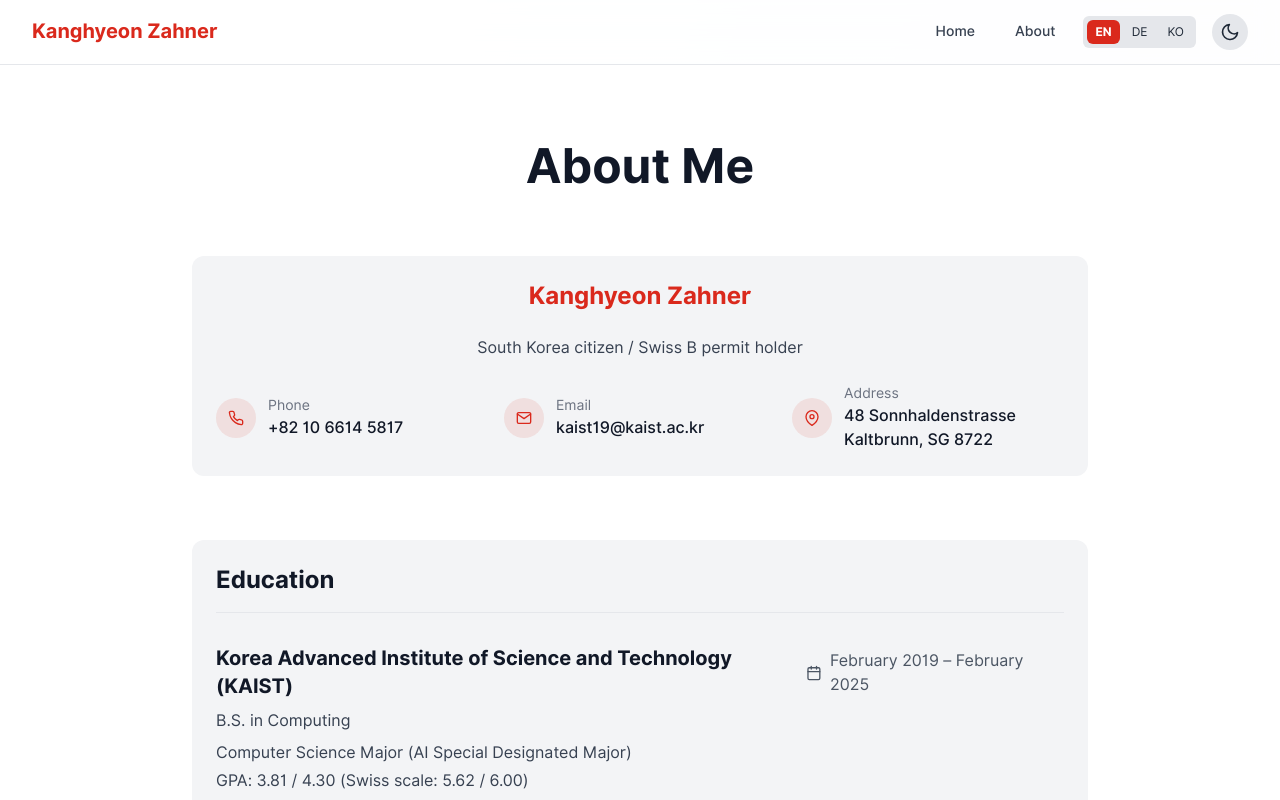
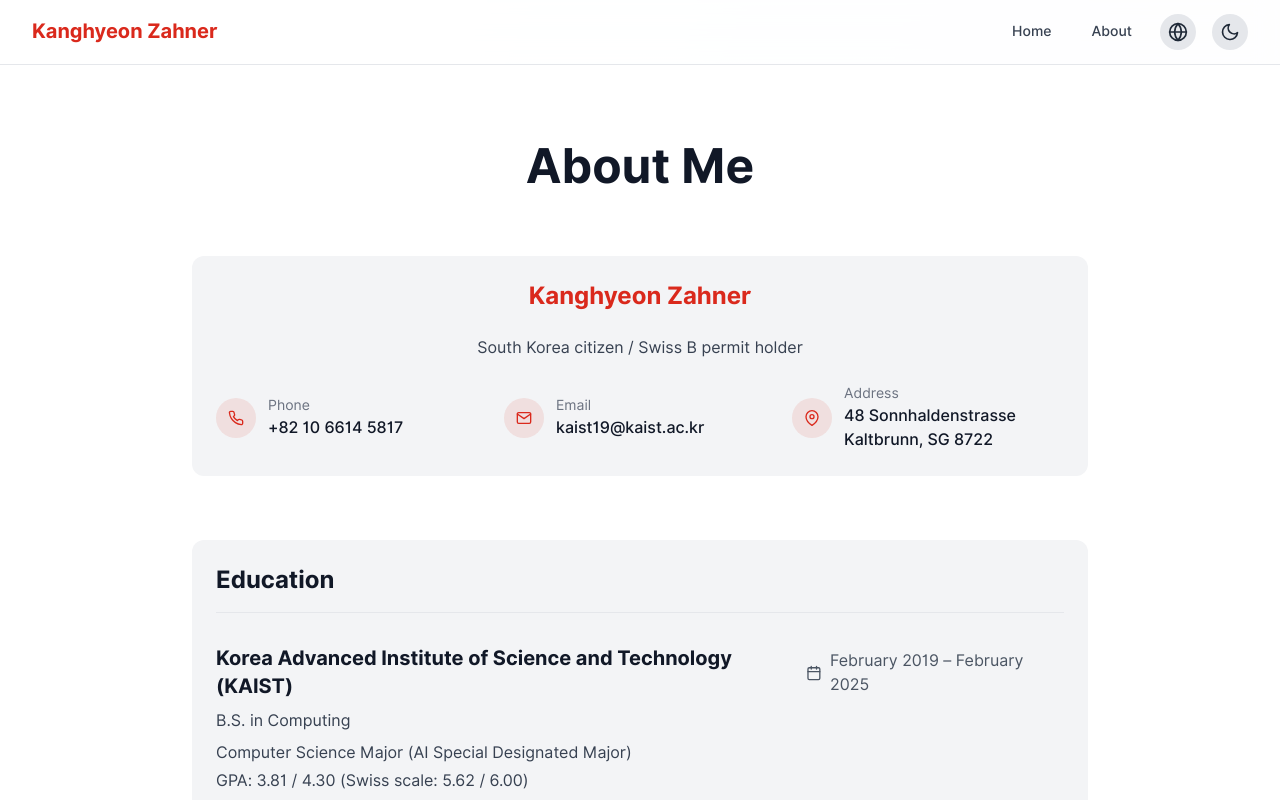
Before and after one commit to KAIST19/kzahner, a React (Vite) app: page /about in a window 1280 px wide. Shown: the top 800 px of the page. Built offline with nearby package versions, Linux system fonts and the light colour scheme.

Commit message:
Add hover dropdown for language selection and glass card for Learn About Me section

```diff
--- a/src/components/LanguageToggle.jsx
+++ b/src/components/LanguageToggle.jsx
@@ -1,31 +1,58 @@
-import React from 'react';
+import React, { useState } from 'react';
 import { useLanguage } from '../contexts/LanguageContext';
+import { FiGlobe } from 'react-icons/fi';
 
 const LanguageToggle = () => {
   const languages = [
-    { code: 'en', label: 'EN', fullName: 'English' },
-    { code: 'de', label: 'DE', fullName: 'Deutsch' },
-    { code: 'ko', label: 'KO', fullName: '한국어' }
+    { code: 'en', fullName: 'English' },
+    { code: 'de', fullName: 'Deutsch' },
+    { code: 'ko', fullName: '한국어' }
   ];
 
   const { language, changeLanguage } = useLanguage();
+  const [isOpen, setIsOpen] = useState(false);
+
+  const handleLanguageChange = (langCode) => {
+    changeLanguage(langCode);
+    setIsOpen(false);
+  };
+
+  // Find current language
+  const currentLang = languages.find(lang => lang.code === language) || languages[0];
 
   return (
-    <div className="flex items-center space-x-1 px-1 py-1 rounded-md bg-gray-200 dark:bg-gray-800">
+    <div
+      className="relative inline-block"
+      onMouseEnter={() => setIsOpen(true)}
+      onMouseLeave={() => setIsOpen(false)}
+    >
+      <button
+        className="p-2 rounded-full bg-gray-200 dark:bg-gray-800 text-gray-800 dark:text-gray-200 hover:bg-gray-300 dark:hover:bg-gray-700 focus:outline-none focus:ring-2 focus:ring-teal-400"
+        aria-label="Change language"
+      >
+        <div className="flex items-center">
+          <FiGlobe size={20} />
+        </div>
+      </button>
+
+      <div
+        className={`absolute right-0 top-full pt-1 w-32 z-50 ${!isOpen ? 'hidden' : 'block'}`}
+        style={{ marginTop: '0' }}
+      >
+        <div className="py-1 bg-white dark:bg-gray-800 rounded-md shadow-lg border border-gray-200 dark:border-gray-700">
           {languages.map((lang) => (
             <button
               key={lang.code}
-          onClick={() => changeLanguage(lang.code)}
-          className={`text-xs px-2 py-1 rounded-md focus:outline-none ${language === lang.code
-            ? 'bg-[rgb(218,41,28)] text-white font-bold'
-            : 'text-gray-800 dark:text-gray-200 hover:bg-gray-300 dark:hover:bg-gray-700'
+              onClick={() => handleLanguageChange(lang.code)}
+              className={`flex items-center px-4 py-2 text-sm w-full text-left hover:bg-gray-100 dark:hover:bg-gray-700 ${language === lang.code ? 'bg-gray-100 dark:bg-gray-700 text-[rgb(218,41,28)] font-semibold' : 'text-gray-700 dark:text-gray-300'
                 }`}
-          aria-label={`Switch to ${lang.fullName}`}
-          title={lang.fullName}
             >
-          {lang.label}
+              <span className="mr-2">{lang.code.toUpperCase()}</span>
+              <span>{lang.fullName}</span>
             </button>
           ))}
+        </div>
+      </div>
     </div>
   );
 };
--- a/src/contexts/LanguageContext.jsx
+++ b/src/contexts/LanguageContext.jsx
@@ -7,8 +7,8 @@ const LanguageContext = createContext();
 const translations = {
   en: {
     // Home page
-    aiResearcher: "AI Researcher & Computer Science Student",
-    bio: "I hold a B.S. in Computer Science from KAIST, where I conducted research on the training & text generation of LLMs. Now based in Switzerland.",
+    aiResearcher: "Artificial Intelligence & Mathematics",
+    bio: "I hold a B.S. in Computer Science, where I conducted research on the training & text generation of large language models. Now based in Switzerland.",
     learnAbout: "Learn About",
     me: "Me",
     discoverMore: "Discover more about my background, research interests, and projects.",
@@ -66,8 +66,8 @@ const translations = {
   },
   de: {
     // Home page
-    aiResearcher: "KI-Forscher & Informatikstudent",
-    bio: "Ich besitze einen B.S. in Informatik von KAIST, wo ich an Training und Textgenerierung von LLMs forschte. Jetzt in der Schweiz ansässig.",
+    aiResearcher: "Künstliche Intelligenz & Mathematik",
+    bio: "Ich habe einen B.S. in Informatik, in dem ich Forschung zum Training und zur Textgenerierung großer Sprachmodelle betrieben habe. Derzeit lebe ich in der Schweiz.",
     learnAbout: "Mehr über",
     me: "mich",
     discoverMore: "Erfahren Sie mehr über meinen Hintergrund, Forschungsinteressen und Projekte.",
@@ -125,8 +125,8 @@ const translations = {
   },
   ko: {
     // Home page
-    aiResearcher: "AI 연구원 & 컴퓨터 과학 학생",
-    bio: "KAIST에서 컴퓨터 과학 학사 학위를 받았으며, LLM의 학습 및 텍스트 생성에 관한 연구를 수행했습니다. 현재 스위스에 거주 중입니다.",
+    aiResearcher: "인공지능, 수학",
+    bio: "2025년에 전산학 학사 학위를 받았으며, 대형 언어 모델(LLM)의 학습 및 텍스트 생성에 관한 연구를 수행했습니다. 현재 스위스에 거주 중입니다.",
     learnAbout: "나에 대해",
     me: "더 알아보기",
     discoverMore: "제 배경, 연구 관심사 및 프로젝트에 대해 자세히 알아보세요.",
@@ -165,21 +165,21 @@ const translations = {
     aiSkills: "딥 러닝, 컴퓨터 비전, 자연어 처리, 모델 최적화",
 
     // Experience details
-    exp1Point1: "대형 언어 모델(LLM)의 효율성과 성능을 향상시키기 위한 아키텍처 수정을 설계하고 구현했습니다.",
-    exp1Point2: "두 개의 연구 프로젝트에 대한 소프트웨어 프로토타이핑 및 테스트를 주도했습니다:",
+    exp1Point1: "대형 언어 모델(LLM)의 효율성과 성능을 높이기 위해 아키텍처 수정 및 구현",
+    exp1Point2: "두 개의 연구 프로젝트 소프트웨어 프로토타이핑 및 테스트 주도:",
     exp1Project1: "\"Autocomplete Algorithm for Language Models\"",
     exp1Project2: "\"FERT: Fixed Error Rate Training for Language Models\"",
-    exp1Point3: "주간 회의, 보고서 작성 및 협업적 토론을 통해 과학적 의사소통 능력을 강화했습니다.",
+    exp1Point3: "주간 회의, 보고서 작성, 협업적 토론을 통해 과학적 의사소통 능력 강화",
 
-    exp2Point1: "분대장으로서 8명의 병사로 구성된 분대를 이끌었습니다.",
-    exp2Point2: "중대장의 행정병으로서 훈련 준비 및 물류를 담당하여 성공적인 훈련에 기여했습니다.",
-    exp2Point3: "고압적이고 팀 지향적인 환경에서 리더십, 계획 및 조직 기술을 향상시켰습니다.",
-    exp2Point4: "병장 계급으로 명예롭게 전역했습니다.",
+    exp2Point1: "8명 병사 분대 운영 및 지휘",
+    exp2Point2: "중대 행정병으로 훈련 준비 및 물류 담당, 성공적 훈련 기여",
+    exp2Point3: "고압적 팀 환경에서 리더십, 계획 및 조직 기술 향상",
+    exp2Point4: "병장 계급 전역",
 
     // Awards details
     award1Title: "2024 겨울/봄 학부생 연구 프로그램(URP) 상",
-    award1Desc: "\"Autocomplete Algorithm for Language Models\"이라는 제목의 학부 연구 우수성으로 수상",
-    award2Title: "학장 리스트",
+    award1Desc: "\"Autocomplete Algorithm for Language Models\" 학부 연구상 수상",
+    award2Title: "Dean's List",
     award2Desc: "KAIST 전체 1학년 중 상위 2%의 평점"
   }
 };
--- a/src/pages/Home.jsx
+++ b/src/pages/Home.jsx
@@ -76,7 +76,7 @@ export default function Home() {
           initial={{ opacity: 0, y: 20 }}
           animate={{ opacity: 1, y: 0 }}
           transition={{ duration: 0.5, delay: 0.6 }}
-          className="text-center max-w-3xl mx-auto my-24"
+          className="text-center max-w-3xl mx-auto my-24 p-8 rounded-2xl backdrop-blur-lg bg-white/30 dark:bg-black/30 border border-white/20 dark:border-gray-700/30 shadow-xl"
         >
           <h2 className="text-3xl font-bold mb-6">{t('learnAbout')} <span className="text-[rgb(218,41,28)]">{t('me')}</span></h2>
           <p className="text-xl text-gray-700 dark:text-gray-300 mb-8">
@@ -84,7 +84,7 @@ export default function Home() {
           </p>
           <motion.button
             whileHover={{ scale: 1.05 }}
-            className="bg-[rgb(218,41,28)] hover:bg-[rgb(198,31,18)] text-white px-8 py-4 rounded-lg font-medium inline-flex items-center gap-2"
+            className="bg-[rgb(218,41,28)] hover:bg-[rgb(198,31,18)] text-white px-8 py-4 rounded-lg font-medium inline-flex items-center gap-2 shadow-md"
           >
             <Link to="/about" className="flex items-center gap-2">
               {t('learnAboutMeBtn')} <FiArrowRight />
```
Lines whose indentation alone changed are shown as unchanged.
